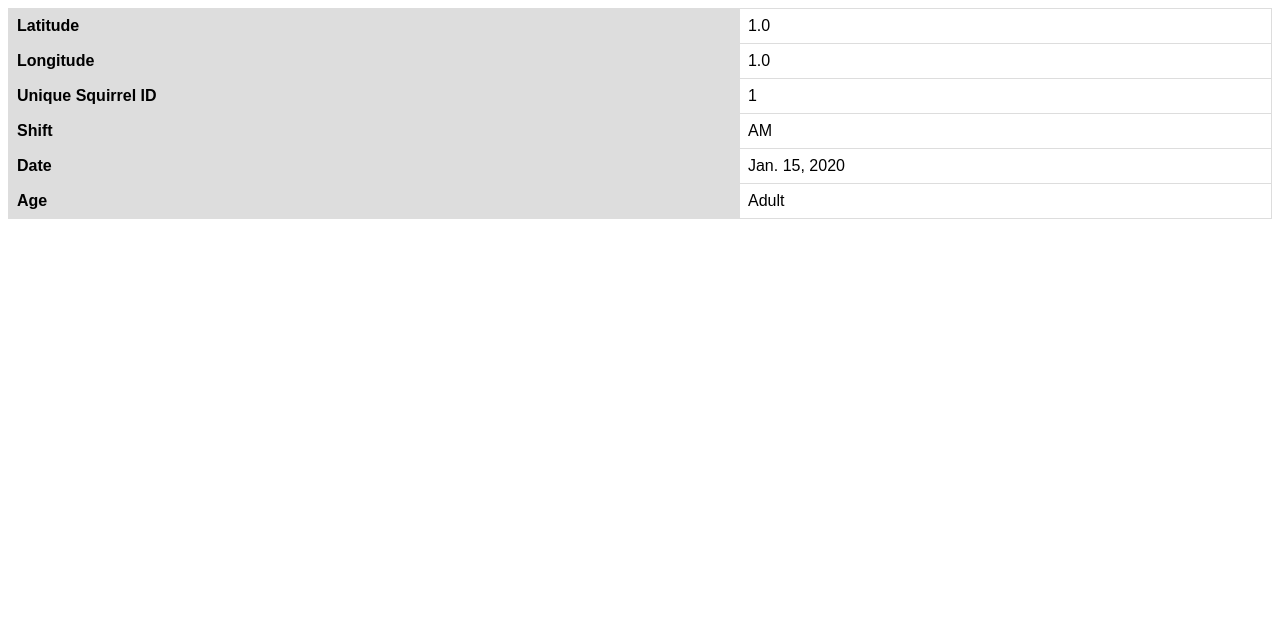
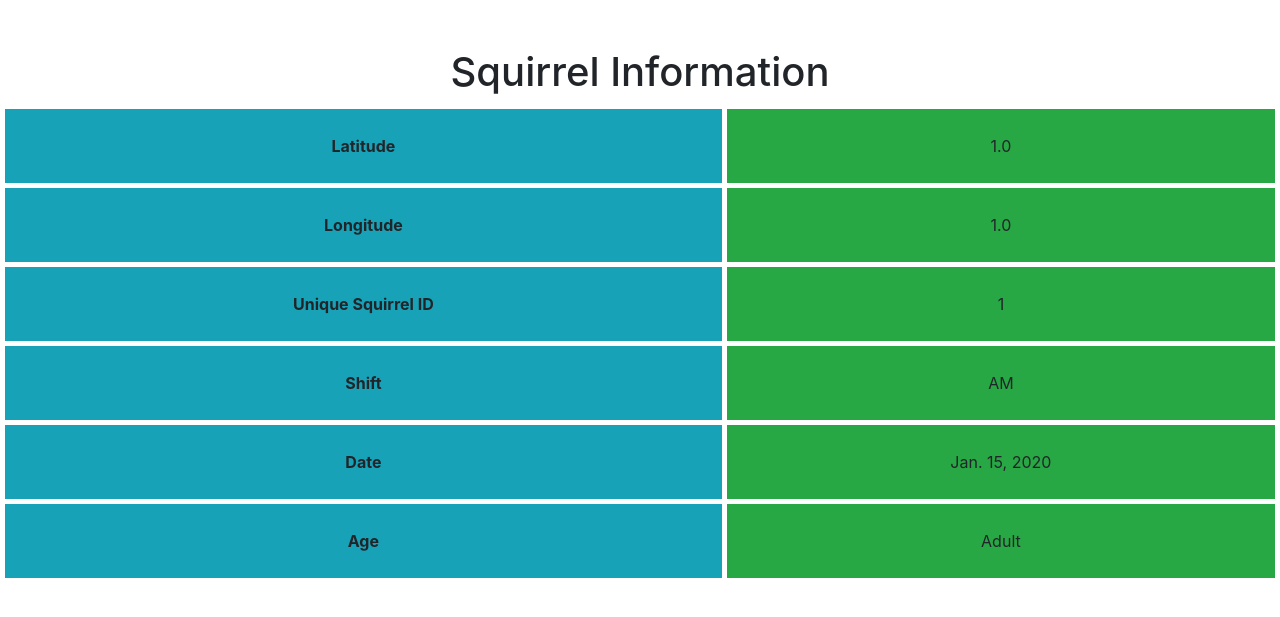
Before and after one commit to yufei-wang/SquirrelTracker, a Django app: page /1 in a window 1280 px wide. Shown: the top 617 px of the page. Run offline with Django 3.2, Linux system fonts and the light colour scheme; tables that the repository leaves empty hold one stand-in row (values such as "Sample post"); some libraries are stand-ins or nearby versions.

Commit message:
Bootstrap on squirrel_id.html

```diff
--- a/sightings/templates/sightings/squirrel_id.html
+++ b/sightings/templates/sightings/squirrel_id.html
@@ -1,47 +1,67 @@
 <!DOCTYPE html>
 <html>
+
 <head>
-<style>
-table {
-  font-family: arial, sans-serif;
-  border-collapse: collapse;
-  width: 100%;
-}
-td, th {
-  border: 1px solid #dddddd;
-  text-align: left;
-  padding: 8px;
-}
-td:nth-child(1) {
-  background-color: #dddddd;
+    <!-- Required meta tags -->
+    <meta charset="utf-8">
+    <meta name="viewport" content="width=device-width, initial-scale=1, shrink-to-fit=no">
 
-}
+    <!-- Bootstrap CSS -->
+    <link rel="stylesheet" href="https://maxcdn.bootstrapcdn.com/bootstrap/4.0.0/css/bootstrap.min.css" integrity="sha384-Gn5384xqQ1aoWXA+058RXPxPg6fy4IWvTNh0E263XmFcJlSAwiGgFAW/dAiS6JXm" crossorigin="anonymous">
+
+    <title>Squirrel Information</title>
+  </head>
+ <body>
+	 <h1 class="text-center mt-5">Squirrel Information</h1>
+	{% block content %}
+	<form method='GET'>
+	 <style>
+		table,
+		table tr th,
+		table tr td {
+			border: 5px solid white;
+		}
+
+		table {
+			width: 100px;
+			min-height: 50px;
+			line-height: 50px;
+			text-align: center;
+			border-collapse: collapse;
+		}
+
 </style>
-</head>
-<table>
+<table align='center' class="mt-1 table table-striped">
     <tr>
-        <td><b>Latitude</b></td>
-        <td>{{squirrels.Latitude}}</td>
+        <td class="bg-info"><b>Latitude</b></td>
+        <td class="bg-success">{{squirrels.Latitude}}</td>
     </tr>
     <tr>
-        <td><b>Longitude</b></td>
-        <td>{{squirrels.Longitude}}</td>
+        <td class="bg-info"><b>Longitude</b></td>
+        <td class="bg-success">{{squirrels.Longitude}}</td>
     </tr>
     <tr>
-        <td><b>Unique Squirrel ID</b></td>
-        <td>{{squirrels.Unique_Squirrel_Id}}</td>
+        <td class="bg-info"><b>Unique Squirrel ID</b></td>
+        <td class="bg-success">{{squirrels.Unique_Squirrel_Id}}</td>
     </tr>
     <tr>
-        <td><b>Shift</b></td>
-        <td>{{squirrels.Shift}}</td>
+        <td class="bg-info"><b>Shift</b></td>
+        <td class="bg-success">{{squirrels.Shift}}</td>
     </tr>
     <tr>
-        <td><b>Date</b></td>
-        <td>{{squirrels.Date}}</td>
+        <td class="bg-info"><b>Date</b></td>
+        <td class="bg-success">{{squirrels.Date}}</td>
     </tr>
     <tr>
-        <td><b>Age</b></td>
-        <td>{{squirrels.Age}}</td>
+        <td class="bg-info"><b>Age</b></td>
+        <td class="bg-success">{{squirrels.Age}}</td>
     </tr>
 </table>
-</html>
+	</form>
+{% endblock %}
+
+    <script src="https://code.jquery.com/jquery-3.2.1.slim.min.js" integrity="sha384-KJ3o2DKtIkvYIK3UENzmM7KCkRr/rE9/Qpg6aAZGJwFDMVNA/GpGFF93hXpG5KkN" crossorigin="anonymous"></script>
+    <script src="https://cdnjs.cloudflare.com/ajax/libs/popper.js/1.12.9/umd/popper.min.js" integrity="sha384-ApNbgh9B+Y1QKtv3Rn7W3mgPxhU9K/ScQsAP7hUibX39j7fakFPskvXusvfa0b4Q" crossorigin="anonymous"></script>
+    <script src="https://maxcdn.bootstrapcdn.com/bootstrap/4.0.0/js/bootstrap.min.js" integrity="sha384-JZR6Spejh4U02d8jOt6vLEHfe/JQGiRRSQQxSfFWpi1MquVdAyjUar5+76PVCmYl" crossorigin="anonymous"></script>
+</body>
+</html
```
